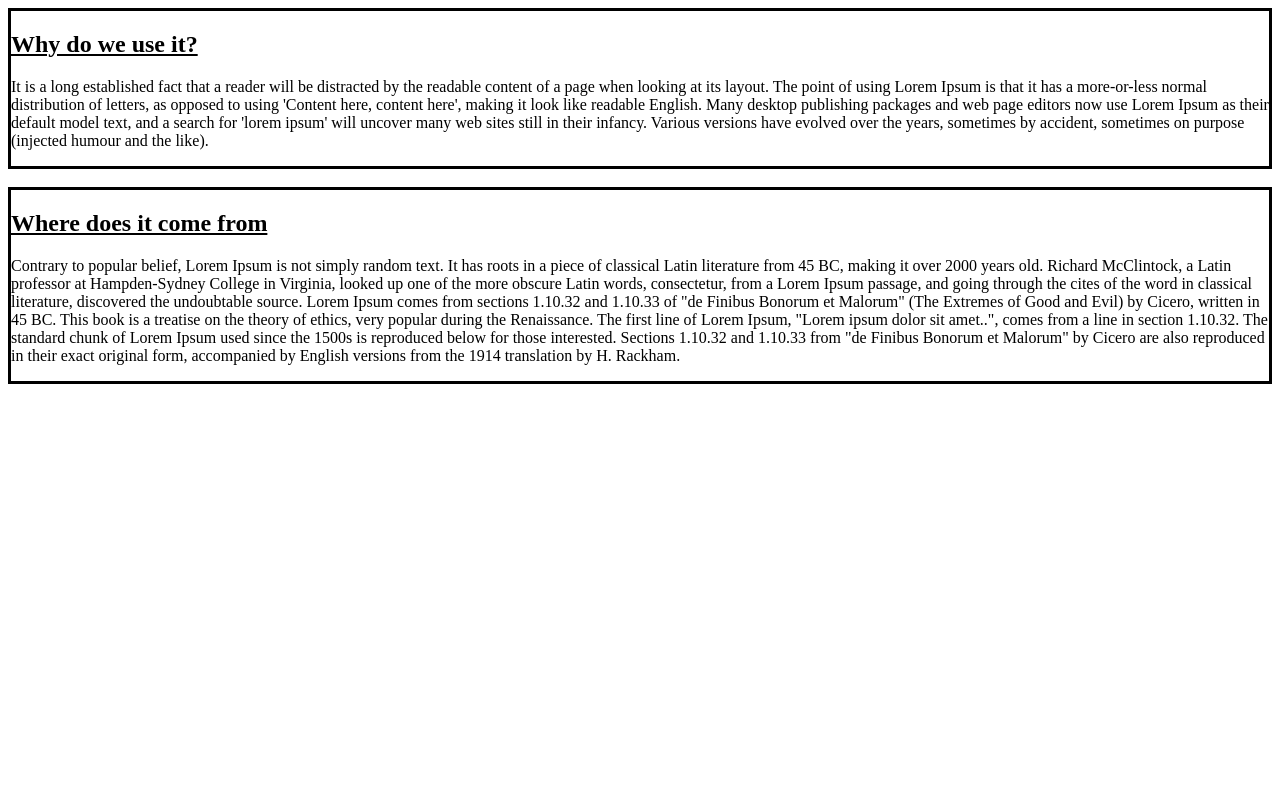
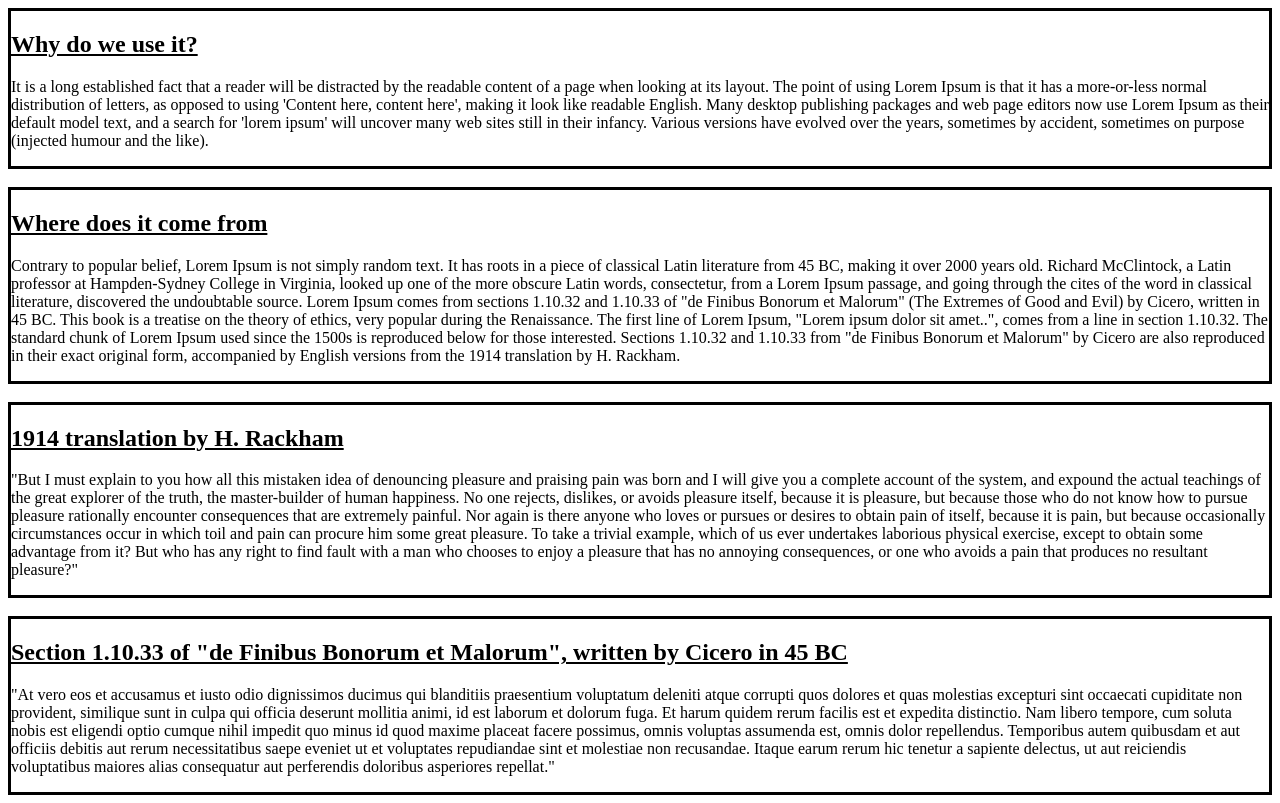
Before and after one commit to DylanMolinaAmariles/periodico, a plain HTML site: page sociedad.html in a window 1280 px wide. Drawn offline with Linux system fonts and the light colour scheme.

Commit message:
sociedadModificado

```diff
--- a/sociedad.html
+++ b/sociedad.html
@@ -1,11 +1,13 @@
 <!DOCTYPE html>
 <html lang="en">
+
 <head>
   <meta charset="UTF-8" />
   <meta name="viewport" content="width=device-width, initial-scale=1.0" />
   <link rel="stylesheet" href="../periodico/estilos.css">
   <title>Document</title>
 </head>
+
 <body>
   <article>
     <h1 class="subtitulo">Why do we use it?</h1>
@@ -42,6 +44,42 @@
       Cicero are also reproduced in their exact original form, accompanied by
       English versions from the 1914 translation by H. Rackham.
     </p>
+
+
+  </article>
+  <br>
+  <article>
+    <h1 class="subtitulo">1914 translation by H. Rackham
+    </h1>
+    <p>
+      "But I must explain to you how all this mistaken idea of denouncing pleasure and praising pain was born and I will
+      give you a complete account of the system, and expound the actual teachings of the great explorer of the truth,
+      the master-builder of human happiness. No one rejects, dislikes, or avoids pleasure itself, because it is
+      pleasure, but because those who do not know how to pursue pleasure rationally encounter consequences that are
+      extremely painful. Nor again is there anyone who loves or pursues or desires to obtain pain of itself, because it
+      is pain, but because occasionally circumstances occur in which toil and pain can procure him some great pleasure.
+      To take a trivial example, which of us ever undertakes laborious physical exercise, except to obtain some
+      advantage from it? But who has any right to find fault with a man who chooses to enjoy a pleasure that has no
+      annoying consequences, or one who avoids a pain that produces no resultant pleasure?"
+    </p>
+  </article>
+  <br>
+
+  <article>
+    <h1 class="subtitulo">Section 1.10.33 of "de Finibus Bonorum et Malorum", written by Cicero in 45 BC</h1>
+    <p>
+      "At vero eos et accusamus et iusto odio dignissimos ducimus qui blanditiis praesentium voluptatum deleniti atque
+      corrupti quos dolores et quas molestias excepturi sint occaecati cupiditate non provident, similique sunt in culpa
+      qui officia deserunt mollitia animi, id est laborum et dolorum fuga. Et harum quidem rerum facilis est et expedita
+      distinctio. Nam libero tempore, cum soluta nobis est eligendi optio cumque nihil impedit quo minus id quod maxime
+      placeat facere possimus, omnis voluptas assumenda est, omnis dolor repellendus. Temporibus autem quibusdam et aut
+      officiis debitis aut rerum necessitatibus saepe eveniet ut et voluptates repudiandae sint et molestiae non
+      recusandae. Itaque earum rerum hic tenetur a sapiente delectus, ut aut reiciendis voluptatibus maiores alias
+      consequatur aut perferendis doloribus asperiores repellat."
+    </p>
+
+
   </article>
 </body>
+
 </html>
```
Lines whose indentation alone changed are shown as unchanged.
